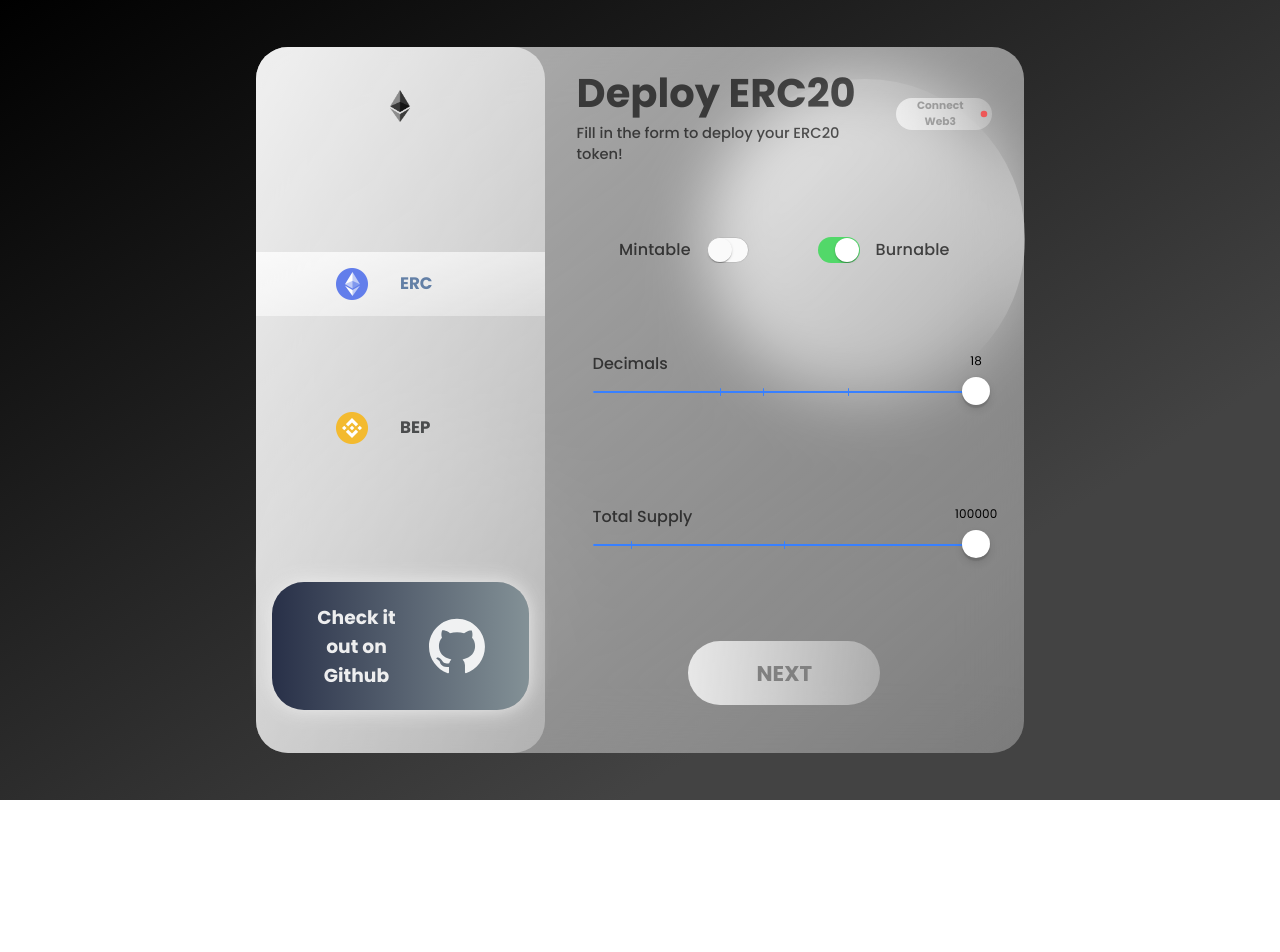
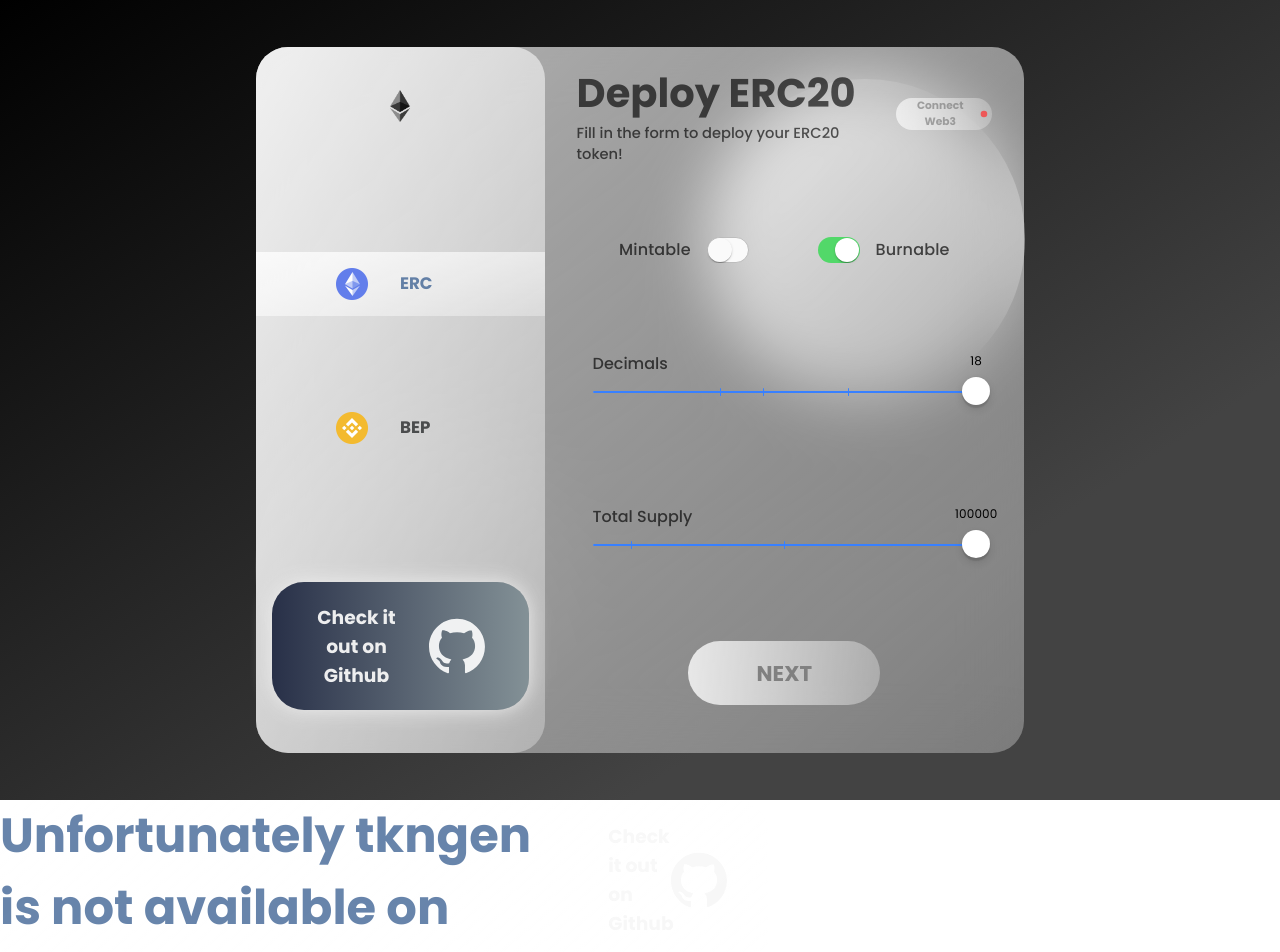
Before and after one commit to sntsabode/tkngen, a React (Create React App) app: page / in a window 1280 px wide. Shown: the top 952 px of the page. Before the commit the page ends 800 px from the top, so only its background shows below. Built offline with nearby package versions, Linux system fonts and the light colour scheme.

Commit message:
main app

```diff
--- a/src/components/App.tsx
+++ b/src/components/App.tsx
@@ -13,6 +13,7 @@ import { IAppState, IRequestBody, SupportedNetwork } from './IApp'
 import { GrStatusGoodSmall } from 'react-icons/gr'
 import { BiMenuAltLeft } from 'react-icons/bi'
 import { ToastContainer, toast } from 'react-toastify'
+import { NotAvailableOnMobile } from './components/NotAvailableOnMobile'
 
 const TopNav = ({
   connectWeb3, Web3Status, openCloseSidebar
@@ -268,7 +269,8 @@ export class App extends React.Component<{}, IAppState> {
 
   readonly render = () => {
     return (
-      <main>
+      <>
+        <main className="main-container">
           <section className="glass">
             <Sidebar
               activeChange={this.handlers.activeChange}
@@ -379,6 +381,8 @@ export class App extends React.Component<{}, IAppState> {
           <ToastContainer />
           <Circles />
         </main>
+        <NotAvailableOnMobile />
+      </>
     )
   }
 
```
Lines whose indentation alone changed are shown as unchanged.
